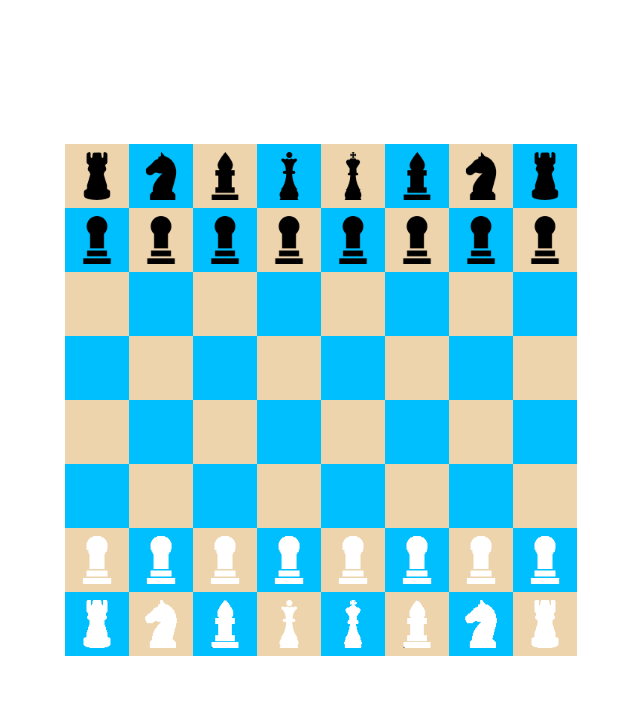
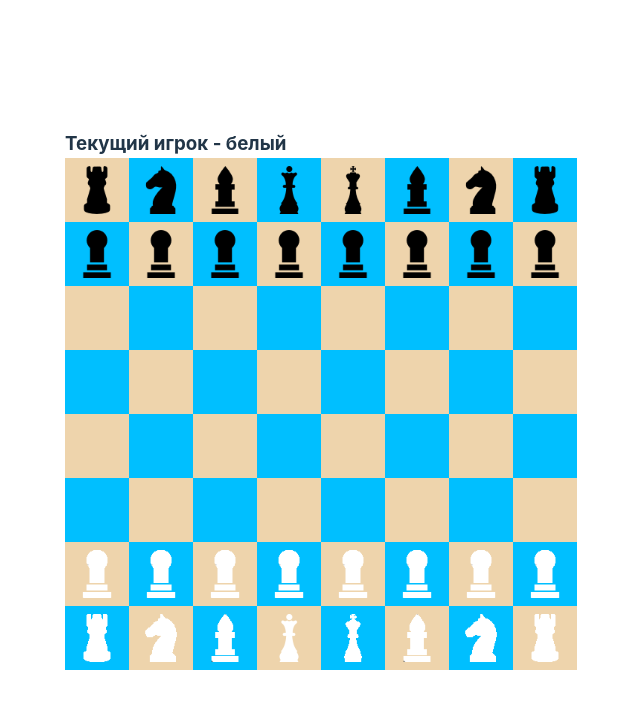
Before and after one commit to MgKraynova/chess-game, a React (Vite) app: page / in a window 1280 px wide. Shown: the top 708 px of the page, without its empty margins (319-959 px from the left). Built offline with nearby package versions, Linux system fonts and the light colour scheme.

Commit message:
add info of current player

```diff
--- a/src/components/board-component.tsx
+++ b/src/components/board-component.tsx
@@ -5,6 +5,7 @@ import { CellComponent } from "./cell-component";
 import { Cell } from "../models/cell";
 import { FIGURE_NAME, Figure } from "../models/figures/figure";
 import { Player } from "../models/player";
+import { COLORS } from "../models/color";
 
 type TBoardComponentProps = {
   board: Board;
@@ -74,6 +75,11 @@ export const BoardComponent = ({
   };
 
   return (
+    <div>
+      <h3>
+         Текущий игрок -{" "}
+        {currentPlayer?.color === COLORS.BLACK ? "черный" : "белый"}
+      </h3>
       <div className="board">
         {board.cells.map((row) =>
           row.map((cell, cellIndex) => (
@@ -88,5 +94,6 @@ export const BoardComponent = ({
           ))
         )}
       </div>
+    </div>
   );
 };
```
Lines whose indentation alone changed are shown as unchanged.
